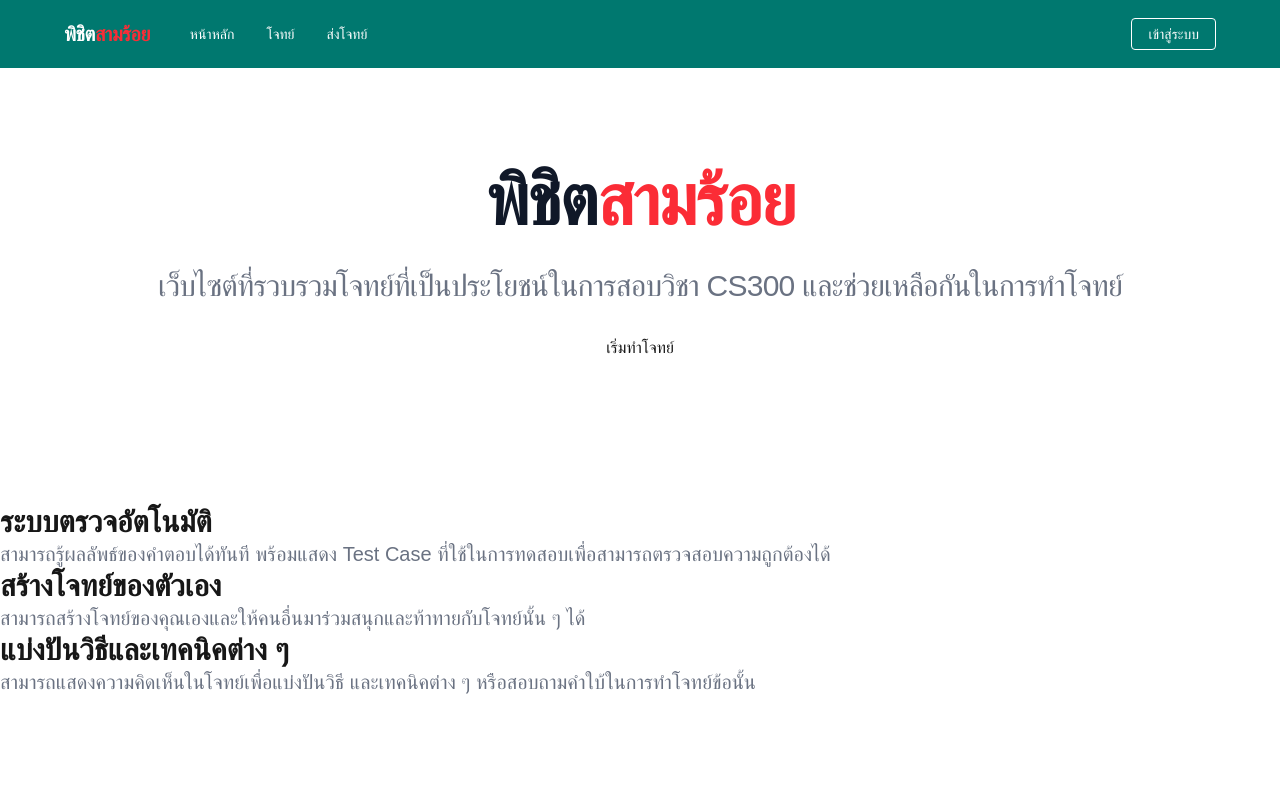
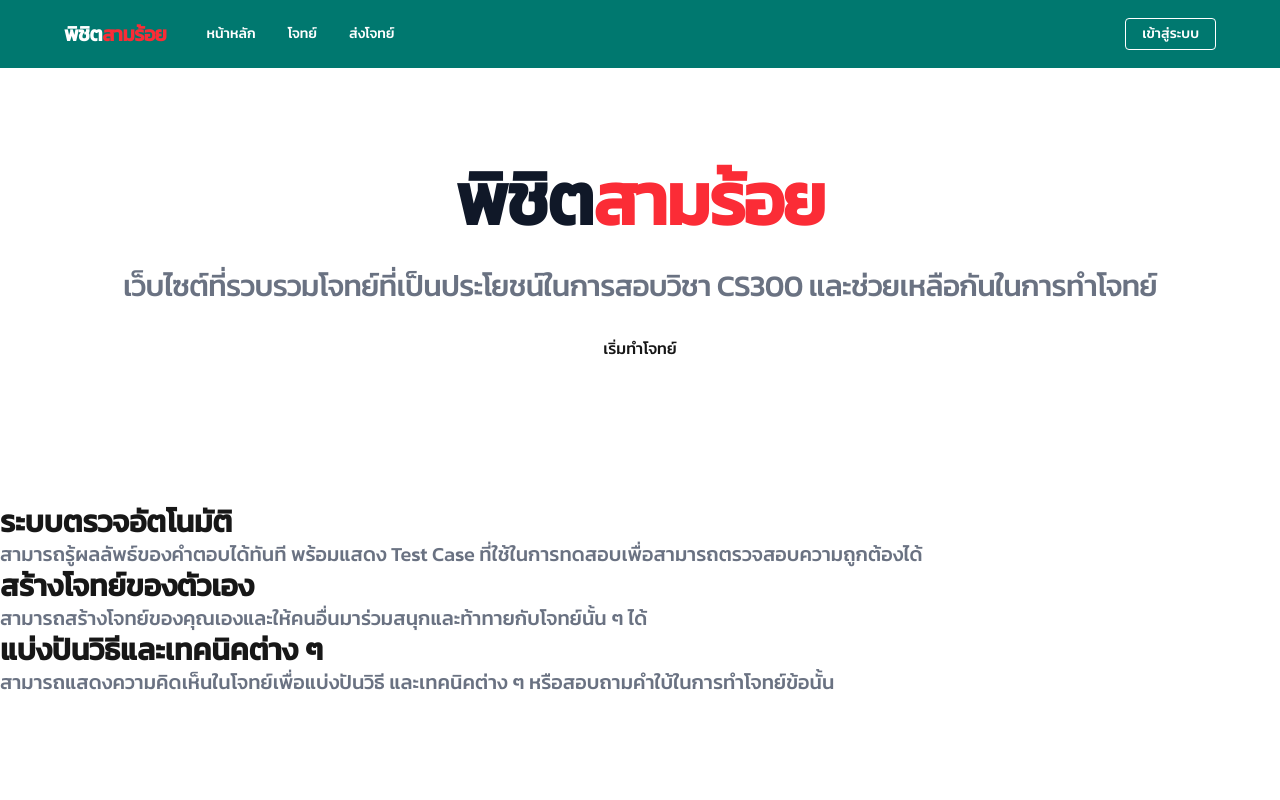
Before and after one commit to kokejohh/pichit300, a Next.js app: page / in a window 1280 px wide. Shown: the top 800 px of the page. Built offline with nearby package versions, Linux system fonts and the light colour scheme.

Commit message:
feat: change font to kanit

```diff
--- a/app/globals.css
+++ b/app/globals.css
@@ -22,5 +22,6 @@
 body {
   /* background: var(--background); */
   color: var(--foreground);
-  font-family: Arial, Helvetica, sans-serif;
+  /* font-family: Arial, Helvetica, sans-serif; */
+  font-family: var(--font-kanit);
 }
--- a/app/layout.tsx
+++ b/app/layout.tsx
@@ -1,5 +1,5 @@
 import type { Metadata } from "next";
-import { Geist, Geist_Mono } from "next/font/google";
+import { Geist, Geist_Mono, Kanit } from "next/font/google";
 import "./globals.css";
 import Navbar from "@/components/Navbar";
 import Footer from "@/components/Footer";
@@ -14,6 +14,13 @@ const geistMono = Geist_Mono({
   subsets: ["latin"],
 });
 
+const kanit = Kanit({
+  variable: "--font-kanit",
+  subsets: ["latin", "thai"],
+  weight: "500"
+});
+
+
 export const metadata: Metadata = {
   title: "พิชิต 300",
   description: "เว็บไซต์สำหรับฝึกทำโจทย์เกี่ยวกับการเขียนโปรแกรม",
@@ -27,7 +34,7 @@ export default function RootLayout({
   return (
     <html lang="en">
       <body
-        className={`${geistSans.variable} ${geistMono.variable} antialiased flex flex-col justify-between h-screen`}
+        className={`${kanit.variable} antialiased flex flex-col justify-between h-screen`}
       >
         <Navbar/>
         {children}
```
